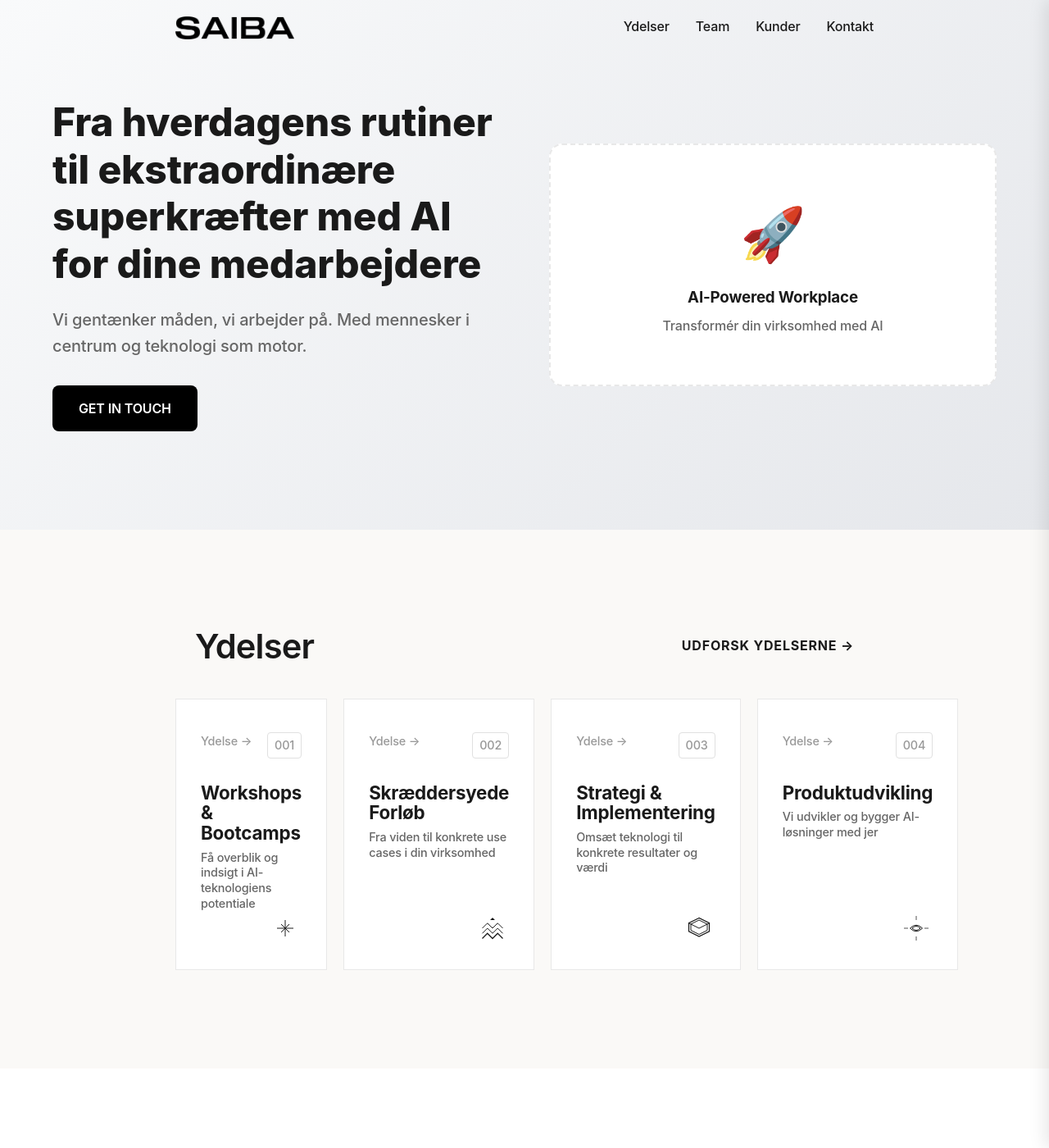
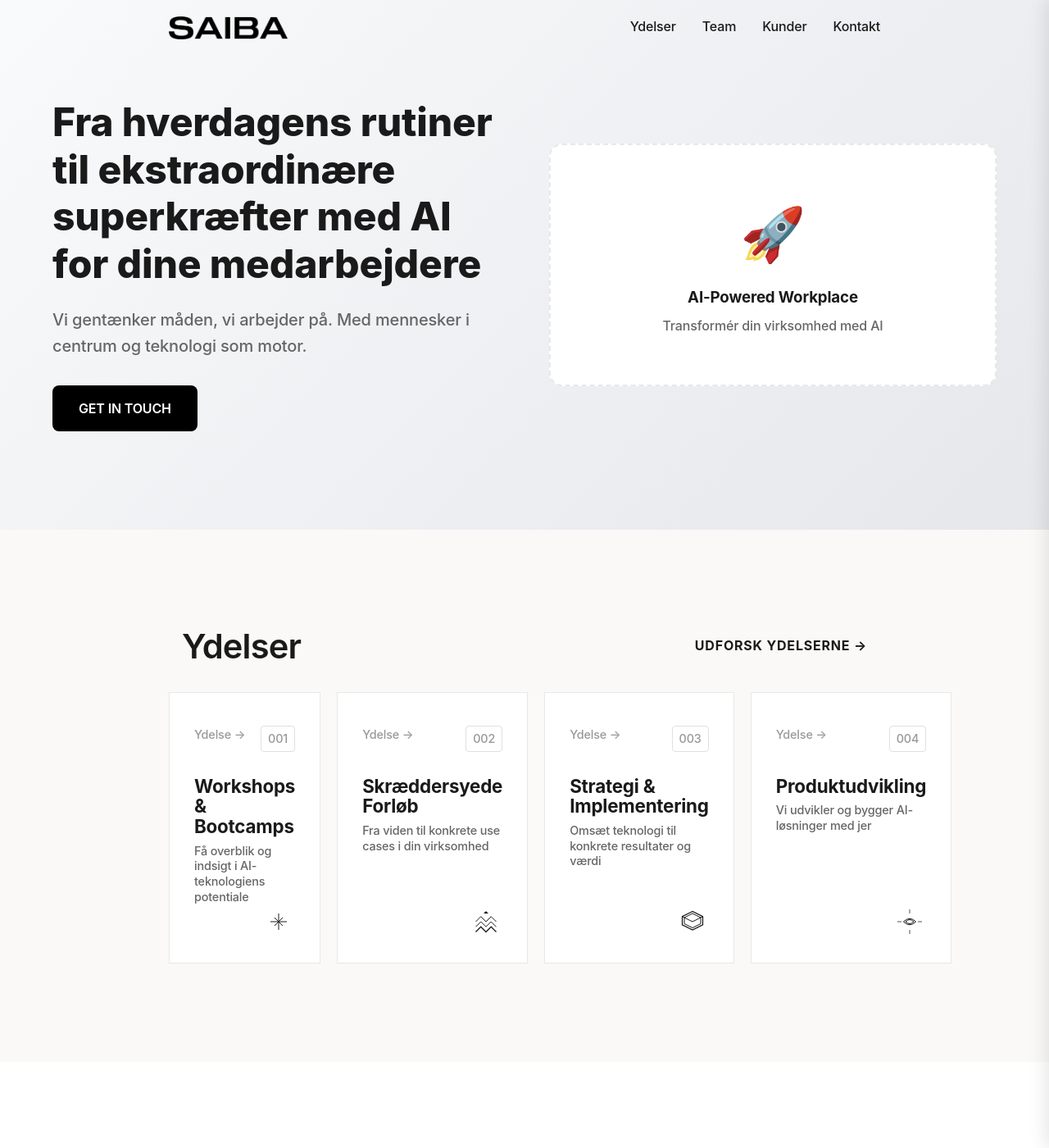
Before and after one commit to b4ltasar/saibaweb, a Jekyll site: the page built from index.html, in a window 1280 px wide and 1400 px high. Shown: the whole window at 82% size. Built offline with Jekyll 4.4.1, drawn with Linux system fonts in a browser that asks for light colours.

Commit message:
Reduce padding and enhance mouse trail
PADDING REDUCTION:
- All containers: 24px → 16px padding for tighter spacing
- Section headers: 40px → 32px margin-bottom
- AI facts frame: 40px → 32px padding, 360px → 320px min-height
- Consistent 16px padding across all containers

ENHANCED MOUSE TRAIL:
- Larger dots: 3px → 4px for better visibility
- Higher opacity: 0.1 → 0.3 background, 0.8 → 1.0 max opacity
- Pixelated effect: border-radius 0, image-rendering pixelated
- Shorter trail duration: 1000ms → 800ms for more responsive feel
- Square pixelated dots instead of circles

Now matches reference image spacing and has more visible, minimalist pixelated trail!

```diff
--- a/assets/css/main.css
+++ b/assets/css/main.css
@@ -155,7 +155,7 @@ body {
   align-items: center;
   max-width: 900px;
   margin: 0 auto;
-  padding: 0 24px;
+  padding: 0 16px;
 }
 
 .logo {
@@ -338,7 +338,7 @@ body {
 .services-container {
   max-width: 900px;
   margin: 0 auto;
-  padding: 0 24px;
+  padding: 0 16px;
 }
 
 .services-title,
@@ -362,11 +362,11 @@ body {
   display: flex;
   justify-content: space-between;
   align-items: center;
-  margin-bottom: 40px;
+  margin-bottom: 32px;
   max-width: 900px;
   margin-left: auto;
   margin-right: auto;
-  padding: 0 24px;
+  padding: 0 16px;
 }
 
 
@@ -708,7 +708,7 @@ body {
 .ai-facts-container {
   max-width: 900px;
   margin: 0 auto;
-  padding: 0 24px;
+  padding: 0 16px;
 }
 
 .ai-facts-header {
@@ -724,9 +724,9 @@ body {
   background: #f8f8f8;
   border: 1px solid #e5e5e5;
   border-radius: 8px;
-  padding: 40px 24px;
+  padding: 32px 16px;
   position: relative;
-  min-height: 360px;
+  min-height: 320px;
   display: flex;
   flex-direction: column;
   justify-content: center;
--- a/fix.js
+++ b/fix.js
@@ -127,7 +127,7 @@ document.addEventListener('DOMContentLoaded', function() {
             mouseTrail.push({ x, y, time: Date.now() });
 
             // Remove old trail points
-            mouseTrail = mouseTrail.filter(point => Date.now() - point.time < 1000);
+            mouseTrail = mouseTrail.filter(point => Date.now() - point.time < 800);
 
             // Limit trail length
             if (mouseTrail.length > maxTrailLength) {
@@ -156,14 +156,15 @@ document.addEventListener('DOMContentLoaded', function() {
             dot.style.position = 'absolute';
             dot.style.left = point.x + 'px';
             dot.style.top = point.y + 'px';
-            dot.style.width = '3px';
-            dot.style.height = '3px';
-            dot.style.background = 'rgba(0, 0, 0, 0.1)';
-            dot.style.borderRadius = '50%';
+            dot.style.width = '4px';
+            dot.style.height = '4px';
+            dot.style.background = 'rgba(0, 0, 0, 0.3)';
+            dot.style.borderRadius = '0';
+            dot.style.imageRendering = 'pixelated';
             dot.style.pointerEvents = 'none';
             dot.style.zIndex = '1';
             dot.style.transform = 'translate(-50%, -50%)';
-            dot.style.opacity = (index / mouseTrail.length) * 0.8;
+            dot.style.opacity = (index / mouseTrail.length) * 1.0;
 
             interactiveArea.appendChild(dot);
         });
```
